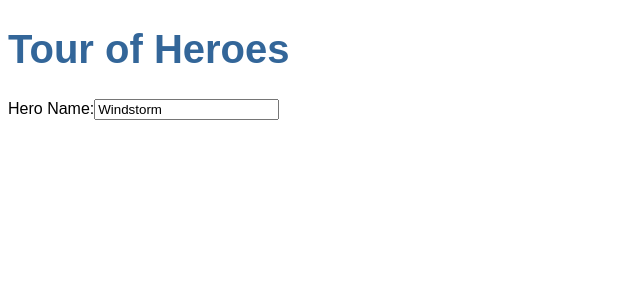
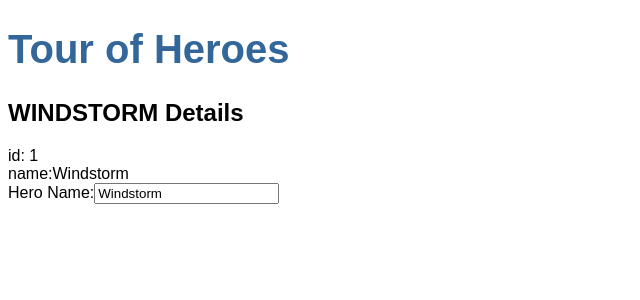
Before and after one commit to jharinda/Angular-Hero, an Angular app: page / in a window 1280 px wide. Shown: the top 300 px of the page, without its empty margins (0-640 px from the left). Built offline with nearby package versions, Linux system fonts and the light colour scheme.

Commit message:
The hero editor completed

```diff
--- a/src/app/heroes/heroes.component.html
+++ b/src/app/heroes/heroes.component.html
@@ -1,6 +1,6 @@
-<!-- <h2>{{hero.name | uppercase}} Details</h2>
+<h2>{{hero.name | uppercase}} Details</h2>
 <div><span>id: </span>{{hero.id}}</div>
-<div><span>name:</span>{{hero.name}}</div> -->
+<div><span>name:</span>{{hero.name}}</div>
 
 <div>
     <label for="name">Hero Name:</label>
```
